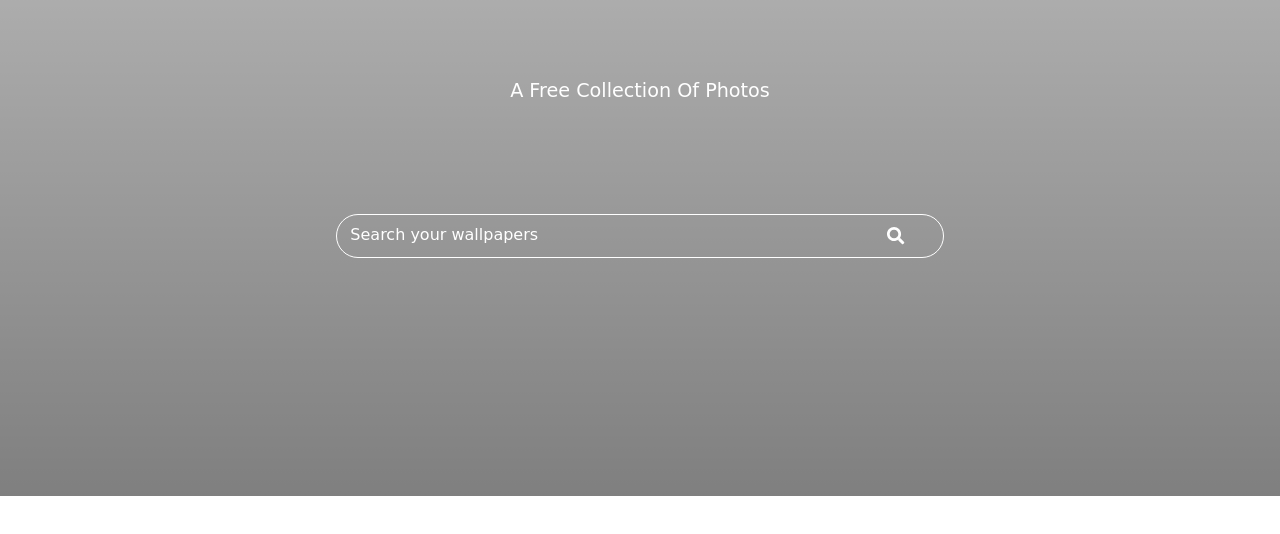
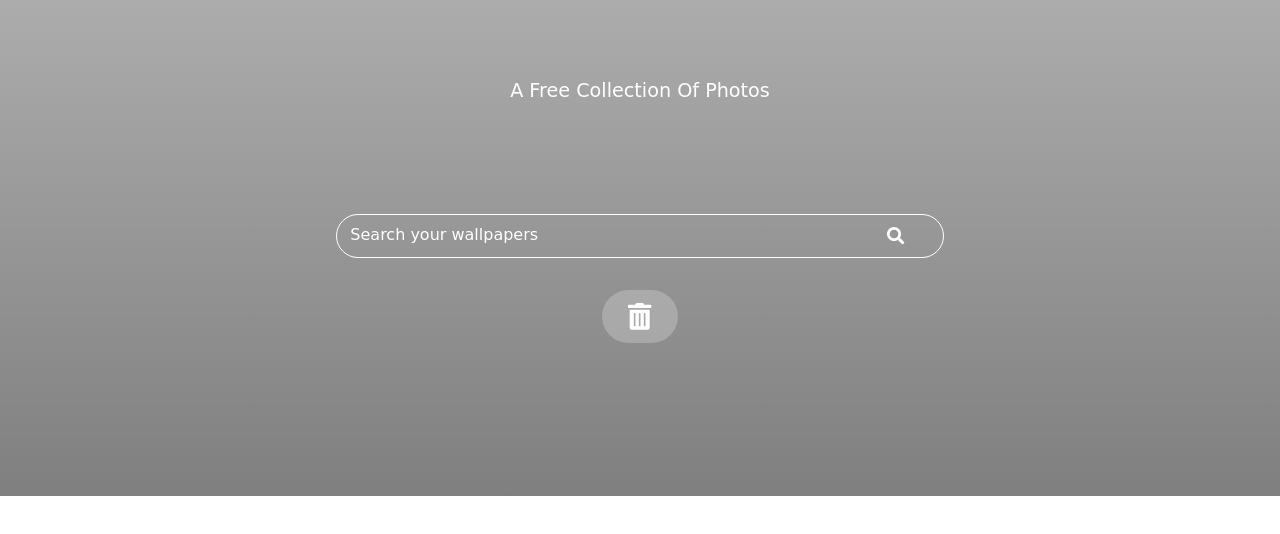
Before and after one commit to GidoSkales/surface-us, a plain HTML site: page index.html in a window 1280 px wide. Shown: the part 64-598 px from the top of the page. Drawn offline with nearby package versions, Linux system fonts and the light colour scheme; a web font is replaced by a local one.

Commit message:
Add files via upload

```diff
--- a/app.js
+++ b/app.js
@@ -28,4 +28,16 @@ forms.addEventListener("submit", (s)=> {
 
 });
 
-// https://api.unsplash.com/search/?&query=
+$('#forms').submit(()=> {
+    $('#forms').reset();
+    return false;
+});
+
+const cart = ()=> {
+    let clearBtn = document.querySelector("#clear");
+    clearBtn.addEventListener("click", (clear)=>{
+    clear.preventDefault();
+    let cartitem = document.querySelector("#random-photos");
+    cartitem.innerHTML = "";
+});
+}
--- a/index.css
+++ b/index.css
@@ -228,3 +228,24 @@ body {
         transform: translateX(50%);
     }
 }
+
+.reset-button {
+    text-align: center;
+}
+.reset-button .reset {
+    padding: 1em 2em;
+    border-radius: 3em;
+    outline: none;
+    border: none;
+    cursor: pointer;
+    background: rgba(255, 255, 255, 0.227);
+}
+
+.reset-button .reset:hover {
+    opacity: .5;
+}
+
+.cart {
+    color: #fff;
+    font-size: 2em;
+}
--- a/index.html
+++ b/index.html
@@ -19,9 +19,12 @@
             <div class="welcome"><p>A free collection of photos</p></div>
             <div class="search-section">
                 <form action="" class="form-control" id="forms" autocomplete="off">
-                <input type="text" placeholder="Search your wallpapers" id="search" required autocomplete="on">
-                <button type="submit" class="request"><i class="fas fa-search"></i></button>
+                <input type="text" placeholder="Search your wallpapers" id="search" required autocomplete="on" title="Search your wallpapers">
+                <button type="submit" class="request"><i class="fas fa-search" title="Search"></i></button>
             </form>
+            </div>
+            <div class="reset-button">
+                <button class="reset" id="clear" onclick="cart()" title="Clear search photos"><i class="fas fa-trash-alt cart"></i></button>
             </div>
         </div>
 
```
